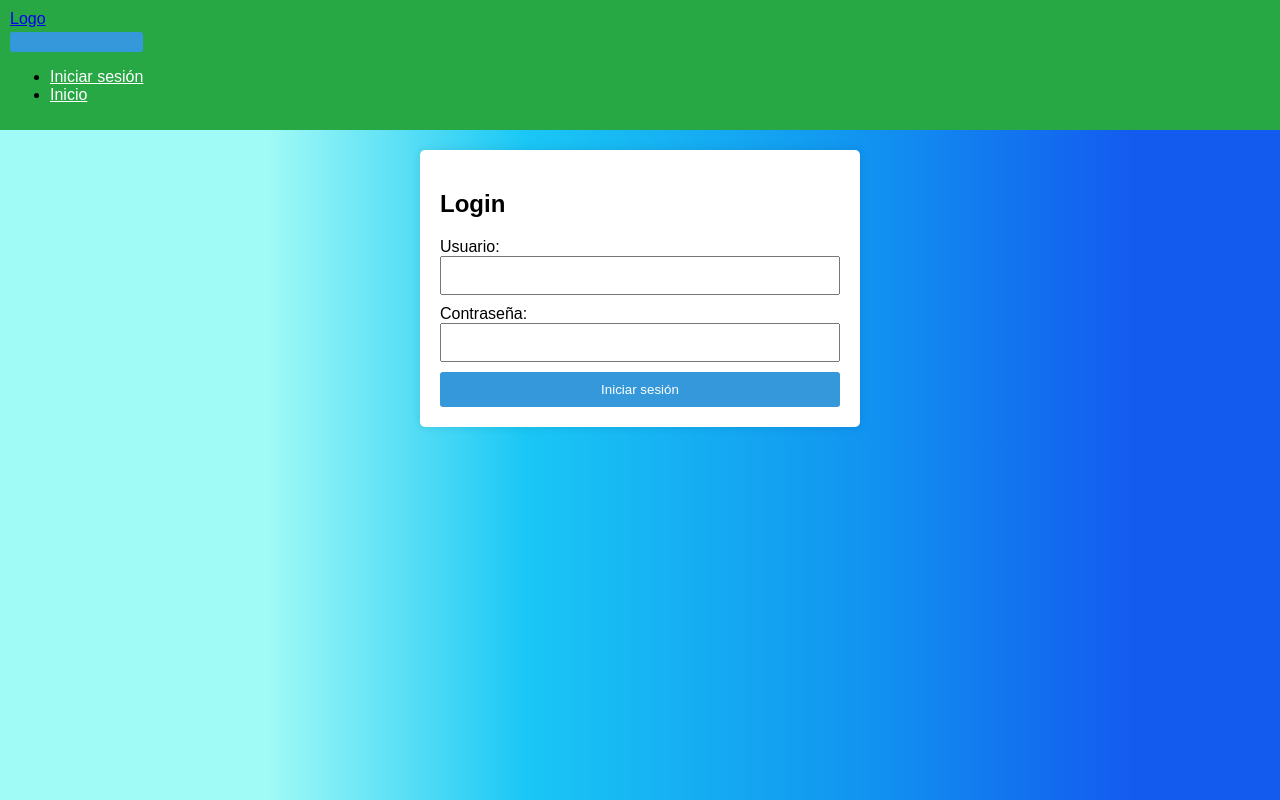
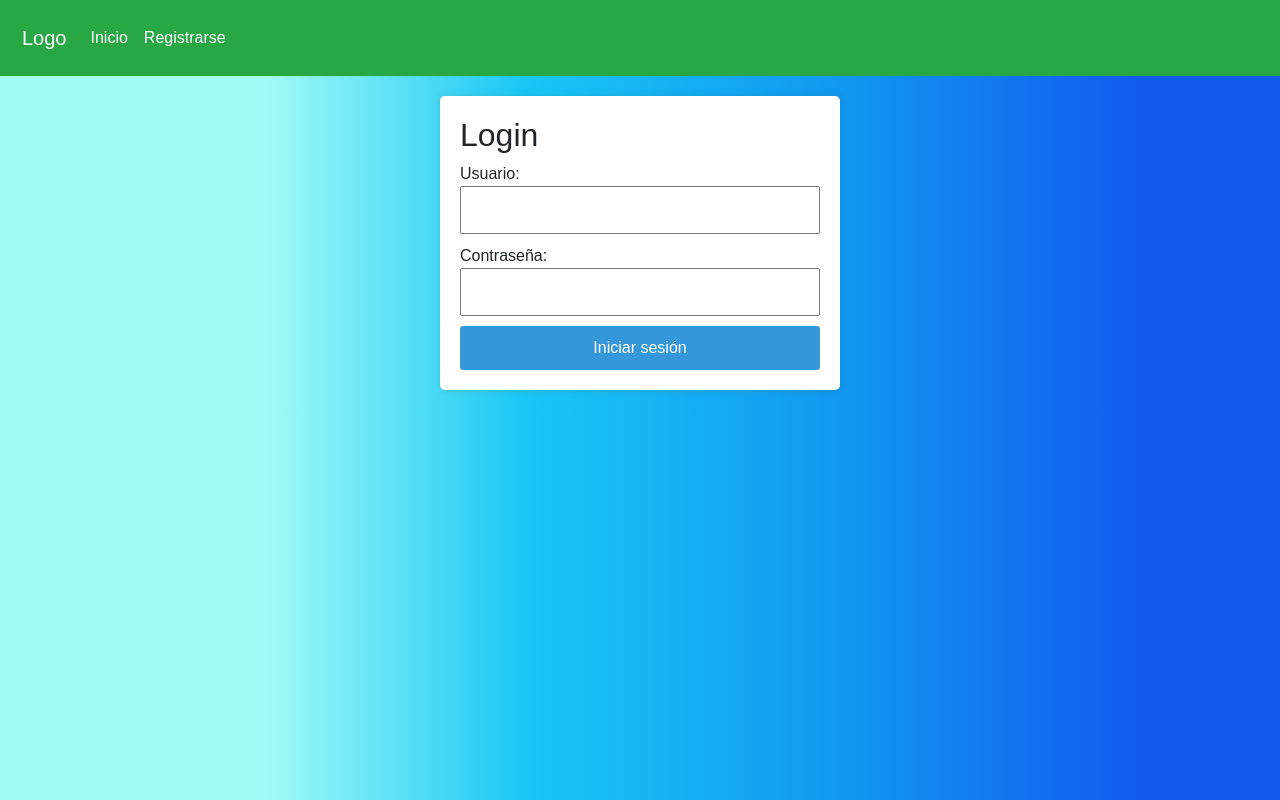
Before and after one commit to Aizen2023/Aizen2023.github.io, a plain HTML site: page login.html in a window 1280 px wide. Drawn offline with nearby package versions, Linux system fonts and the light colour scheme.

Commit message:
Update login.html

```diff
--- a/login.html
+++ b/login.html
@@ -4,6 +4,7 @@
     <meta charset="UTF-8">
     <meta name="viewport" content="width=device-width, initial-scale=1.0">
     <title>Login</title>
+    <link href="https://cdn.jsdelivr.net/npm/bootstrap@5.3.2/dist/css/bootstrap.min.css" rel="stylesheet" integrity="sha384-T3c6CoIi6uLrA9TneNEoa7RxnatzjcDSCmG1MXxSR1GAsXEV/Dwwykc2MPK8M2HN" crossorigin="anonymous">
     <style>
         body {
             font-family: Arial, sans-serif;
@@ -22,6 +23,10 @@
 
         .navbar {
             background-color: #28a745;
+        }
+
+        .navbar-dark .navbar-toggler-icon {
+            color: #fff;
         }
 
         .navbar-dark .navbar-nav .nav-link {
@@ -69,12 +74,12 @@
                     <span class="navbar-toggler-icon"></span>
                 </button>
                 <div class="collapse navbar-collapse" id="navbarNav">
-                    <ul class="navbar-nav">
+                    <ul class="navbar-nav ml-auto">
                         <li class="nav-item">
-                            <a class="nav-link" href="index.html">Iniciar sesión</a>
+                            <a class="nav-link" href="index.html">Inicio</a>
                         </li>
                         <li class="nav-item">
-                            <a class="nav-link" href="registro.html">Inicio</a>
+                            <a class="nav-link" href="registro.html">Registrarse</a>
                         </li>
                     </ul>
                 </div>
@@ -95,6 +100,8 @@
         </form>
     </div>
 
+    <script src="https://cdn.jsdelivr.net/npm/bootstrap@5.3.2/dist/js/bootstrap.bundle.min.js" integrity="sha384-C6RzsynM9kWDrMNeT87bh95OGNyZPhcTNXj1NW7RuBCsyN/o0jlpcV8Qyq46cDfL" crossorigin="anonymous"></script>
+
     <script>
         function login() {
             var username = document.getElementById('username').value;
```
